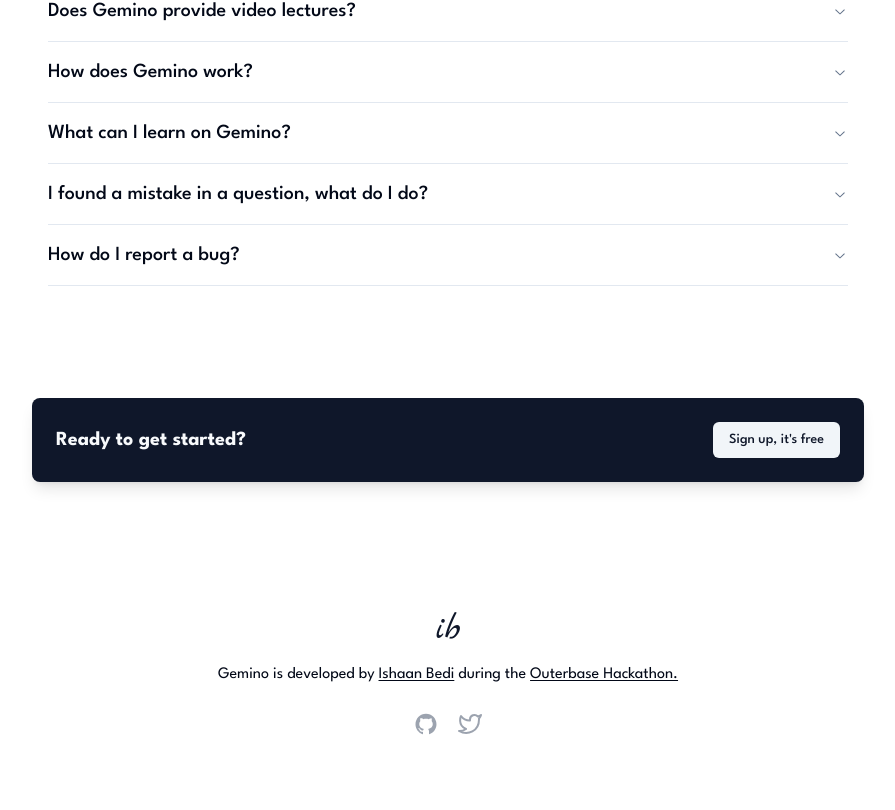
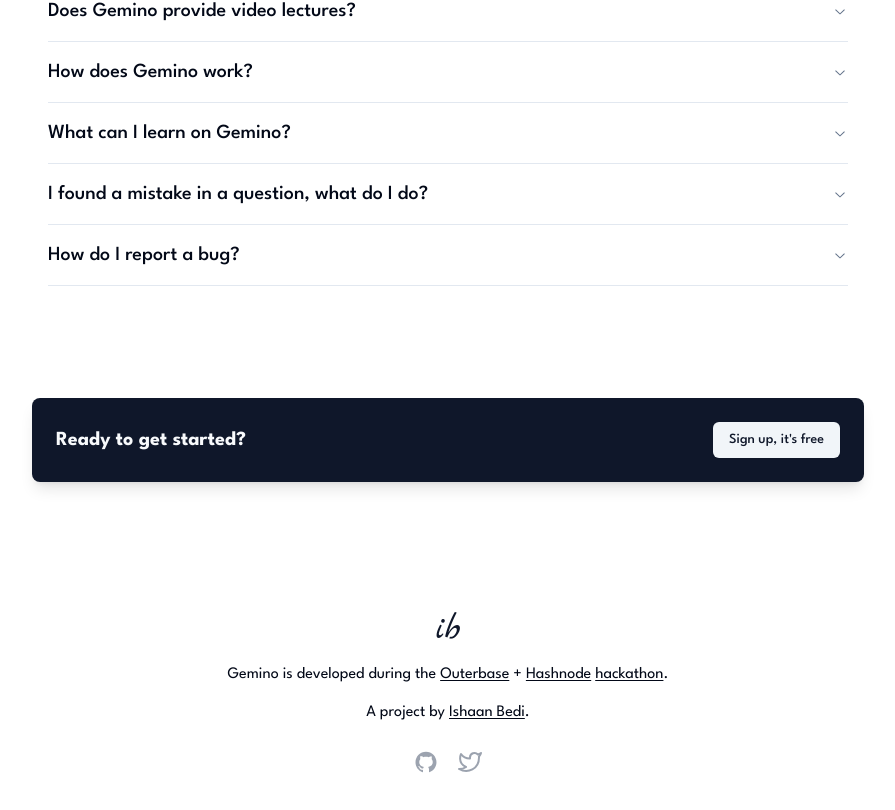
Before and after one commit to ishaanbedi/gemino, a Next.js app: page /home in a window 1280 px wide. Shown: the part 3462-4272 px from the top of the page, without its empty margins (192-1087 px from the left). Built offline with nearby package versions, Linux system fonts and the light colour scheme; no server answers.

Commit message:
Modify footer links

```diff
--- a/components/footer.tsx
+++ b/components/footer.tsx
@@ -37,7 +37,12 @@
                     <p
                         className="mx-auto mt-3 max-w-lg text-center leading-relaxed"
                     >
-                        Gemino is developed by <Link className="underline underline-offset-2" target="_blank" href="https://ishaanbedi.in">Ishaan Bedi</Link> during the <Link className="underline underline-offset-2" href={'https://outerbase.com/'}> Outerbase Hackathon.</Link>
+                        Gemino is developed during the <Link target="_blank" className="underline underline-offset-2" href={'https://outerbase.com/'}> Outerbase</Link> + <Link target="_blank" className="underline underline-offset-2" href={'https://hashnode.com//'}> Hashnode</Link> <Link target="_blank" className="underline underline-offset-2" href={'https://hashnode.com/hackathons/outerbase/'}> hackathon</Link>.
+                    </p>
+                    <p
+                        className="mx-auto mt-3 max-w-lg text-center leading-relaxed"
+                    >
+                        A project by <Link target="_blank" className="underline underline-offset-2" href={'https://www.ishaanbedi.in'}> Ishaan Bedi</Link>.
                     </p>
                     <ul className="mt-6 flex justify-center gap-3 md:gap-5">
                         <li>
```
